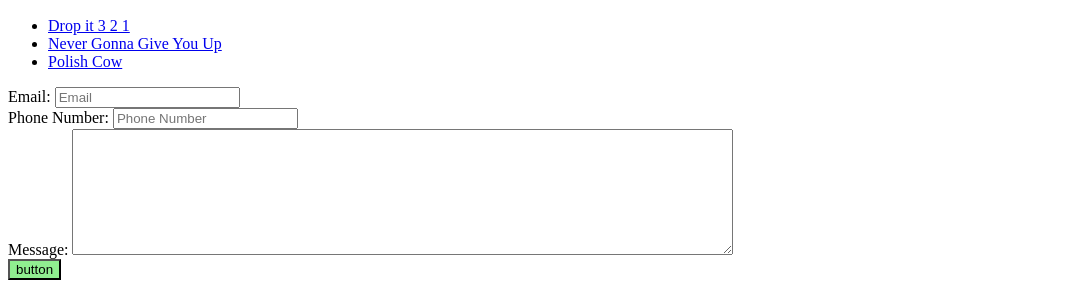
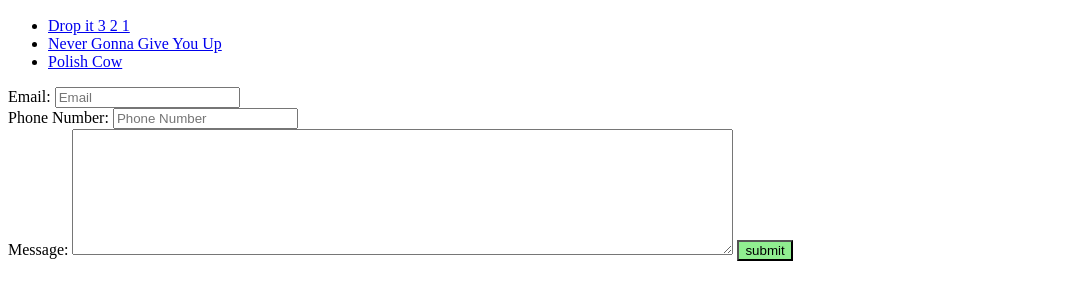
Before and after one commit to flashbolt11/flashbolt11.github.io, a plain HTML site: page index.html in a window 1280 px wide. Shown: the part 1819-2107 px from the top of the page, without its empty margins (0-1073 px from the left). Drawn offline with Linux system fonts and the light colour scheme.

Commit message:
Update index.html

```diff
--- a/index.html
+++ b/index.html
@@ -121,14 +121,16 @@ function run(link, player){
 	<input type="Number" name="Phone" placeholder="Phone Number"><br>
 
 	<label for="Text">Message:</label>
-	<textarea name="" rows="8" cols="80"></textarea>
+	<textarea name="Text"rows="8" cols="80"></textarea>
+
+<input class="button" type="submit" value="submit">
+
+
 
 </form>
 
 
 
-<a href="https://www.gloscol.ac.uk">
-		<button class="button">button</button>
 
 
 
```
